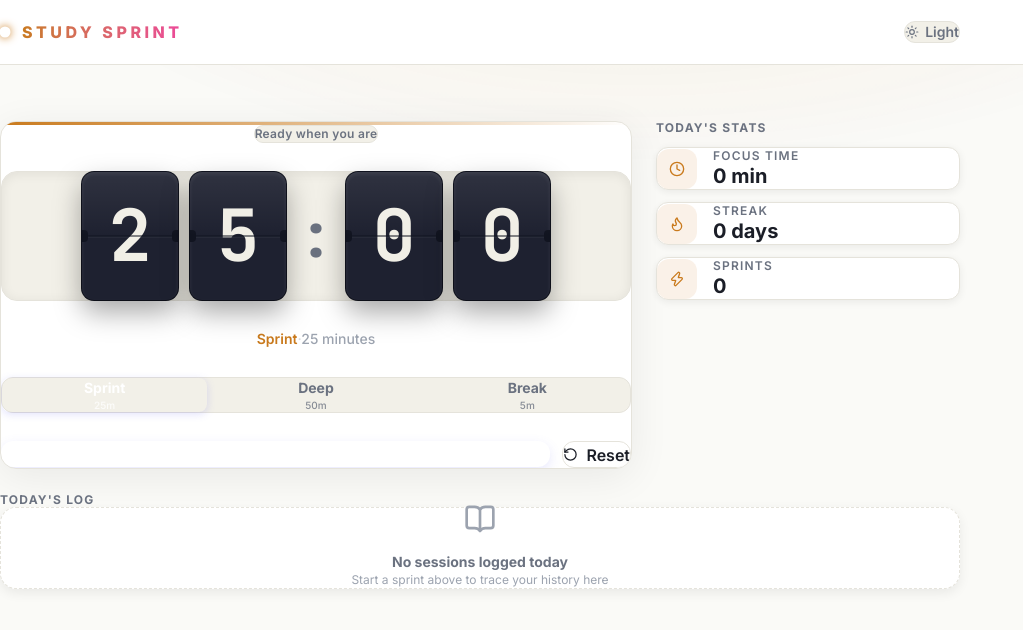
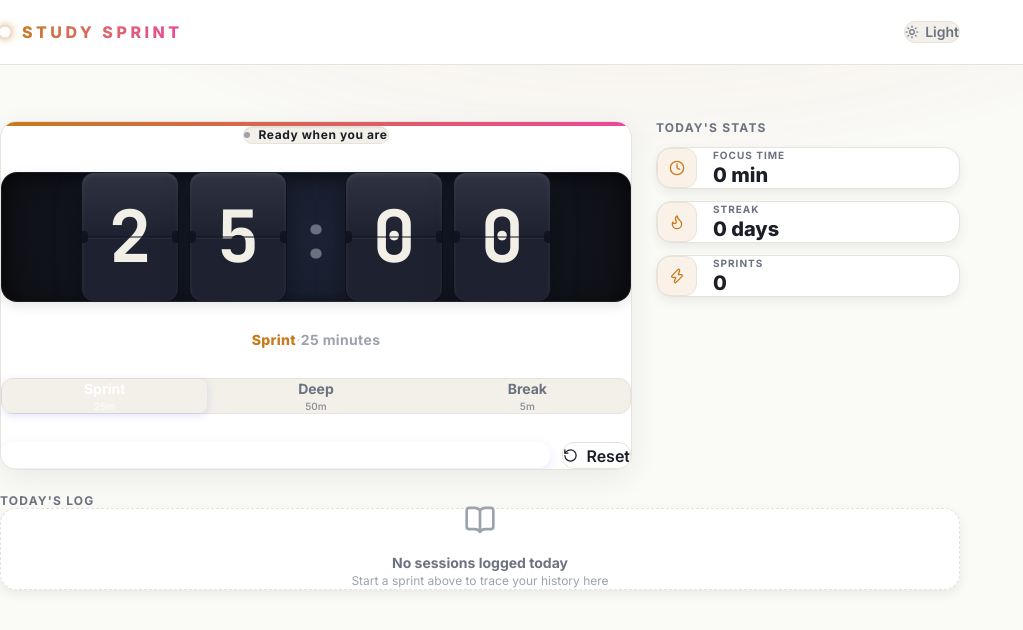
Before and after one commit to mshahnawaz1202/Deimous_Internship, a React (Vite) app in the folder Task_02/study-sprint/: page / in a window 1280 px wide. Shown: the top 630 px of the page, without its empty margins (0-1023 px from the left). Built offline with nearby package versions, Linux system fonts and the light colour scheme.

Commit message:
feat: enhance LogRow, StatBadge, and TimerCard components with improved styles, animations, and dynamic effects

```diff
--- a/Task_02/study-sprint/src/components/LogRow.tsx
+++ b/Task_02/study-sprint/src/components/LogRow.tsx
@@ -22,33 +22,39 @@ export function LogRow({ entry, index }: LogRowProps) {
       animate={{ opacity: 1, x: 0 }}
       exit={{ opacity: 0, x: 16, transition: { duration: 0.15 } }}
       transition={{ duration: 0.3, delay: index * 0.05, ease: 'easeOut' }}
+      whileHover={{ y: -1.5, borderColor: isCompleted ? 'rgba(52, 211, 153, 0.25)' : 'rgba(251, 113, 133, 0.25)' }}
       className="
-        flex items-center justify-between
-        py-4 px-5 rounded-xl
+        relative flex items-center justify-between
+        py-3.5 px-5 rounded-2xl border
+        transition-all duration-300
       "
       style={{
         background: 'var(--surface)',
-        border: '1px solid var(--border)',
+        borderColor: 'var(--border)',
+        boxShadow: '0 2px 8px var(--shadow)',
       }}
     >
-      {/* Left — dot, title, meta */}
-      <div className="flex items-center gap-3 min-w-0">
-        <span
-          className="shrink-0 w-2 h-2 rounded-full"
-          style={{
-            background: isCompleted ? 'var(--success)' : 'var(--danger)',
-          }}
-          aria-hidden="true"
-        />
+      {/* Timeline Bullet Node (responsive center alignment) */}
+      <span
+        className="timeline-dot"
+        style={{
+          '--dot-color': isCompleted ? 'var(--success)' : 'var(--danger)',
+          '--dot-subtle': isCompleted ? 'var(--success-subtle)' : 'var(--danger-subtle)',
+        } as React.CSSProperties}
+        aria-hidden="true"
+      />
+
+      {/* Left — title, meta */}
+      <div className="flex items-center min-w-0">
         <div className="min-w-0">
           <p
-            className="font-semibold text-sm truncate"
+            className="font-bold text-sm truncate"
             style={{ color: 'var(--text)' }}
           >
             {modeLabel}
           </p>
           <p
-            className="text-xs mt-0.5"
+            className="text-xs font-medium mt-0.5"
             style={{ color: 'var(--text-muted)' }}
           >
             {formatTimeOfDay(new Date(entry.startTime))}
@@ -60,10 +66,11 @@ export function LogRow({ entry, index }: LogRowProps) {
 
       {/* Right — status badge */}
       <div
-        className="shrink-0 flex items-center gap-1.5 ml-3 px-2.5 py-1 rounded-lg text-xs font-semibold capitalize"
+        className="shrink-0 flex items-center gap-1 ml-3 px-2.5 py-1 rounded-lg text-xs font-bold capitalize select-none border"
         style={{
           background: isCompleted ? 'var(--success-subtle)' : 'var(--danger-subtle)',
           color: isCompleted ? 'var(--success)' : 'var(--danger)',
+          borderColor: isCompleted ? 'rgba(52, 211, 153, 0.15)' : 'rgba(251, 113, 133, 0.15)',
         }}
       >
         {isCompleted ? (
--- a/Task_02/study-sprint/src/components/StatBadge.tsx
+++ b/Task_02/study-sprint/src/components/StatBadge.tsx
@@ -10,22 +10,27 @@ export interface StatBadgeProps {
 export function StatBadge({ label, value, icon }: StatBadgeProps) {
   return (
     <motion.div
-      whileHover={{ y: -2, boxShadow: '0 10px 28px var(--shadow-md)' }}
-      transition={{ type: 'spring', stiffness: 300, damping: 22 }}
-      className="flex items-center gap-4 px-5 py-4 rounded-xl"
+      whileHover={{
+        y: -3,
+        boxShadow: '0 12px 30px var(--shadow-md)',
+        borderColor: 'rgba(99, 102, 241, 0.25)',
+      }}
+      transition={{ type: 'spring', stiffness: 400, damping: 25 }}
+      className="flex items-center gap-4 px-5 py-4 rounded-2xl transition-colors duration-300"
       style={{
         background: 'var(--surface)',
         border: '1px solid var(--border)',
-        boxShadow: '0 2px 8px var(--shadow)',
+        boxShadow: '0 4px 12px var(--shadow)',
       }}
     >
       {/* Icon badge */}
       {icon && (
         <div
-          className="shrink-0 w-10 h-10 rounded-xl flex items-center justify-center"
+          className="shrink-0 w-10 h-10 rounded-xl flex items-center justify-center border"
           style={{
             background: 'var(--primary-subtle)',
             color: 'var(--primary)',
+            borderColor: 'var(--border)',
           }}
           aria-hidden="true"
         >
@@ -36,13 +41,13 @@ export function StatBadge({ label, value, icon }: StatBadgeProps) {
       {/* Text */}
       <div className="min-w-0">
         <p
-          className="text-xs font-semibold uppercase tracking-widest mb-0.5"
+          className="text-[10px] font-bold uppercase tracking-widest mb-0.5"
           style={{ color: 'var(--text-muted)' }}
         >
           {label}
         </p>
         <p
-          className="text-xl font-bold leading-tight truncate"
+          className="text-lg sm:text-xl font-extrabold leading-tight truncate"
           style={{ color: 'var(--text)' }}
         >
           {value}
--- a/Task_02/study-sprint/src/components/TimerCard.tsx
+++ b/Task_02/study-sprint/src/components/TimerCard.tsx
@@ -49,6 +49,15 @@ export function TimerCard({
   const isCompleted = timerState === 'completed';
   const isBusy      = isRunning || isPaused;
 
+  // Dynamic glow depending on state
+  const glowShadow = isRunning
+    ? '0 16px 48px rgba(99, 102, 241, 0.12), 0 0 24px rgba(99, 102, 241, 0.08), 0 8px 32px var(--shadow)'
+    : isPaused
+    ? '0 16px 48px rgba(251, 113, 133, 0.08), 0 0 24px rgba(251, 113, 133, 0.05), 0 8px 32px var(--shadow)'
+    : isCompleted
+    ? '0 16px 48px rgba(52, 211, 153, 0.18), 0 0 24px rgba(52, 211, 153, 0.12), 0 8px 32px var(--shadow)'
+    : '0 8px 32px var(--shadow)';
+
   return (
     <motion.section
       initial={{ opacity: 0, y: 24 }}
@@ -59,53 +68,93 @@ export function TimerCard({
       style={{
         background: 'var(--surface)',
         border: '1px solid var(--border)',
-        boxShadow: '0 8px 40px var(--shadow)',
+        boxShadow: glowShadow,
+        transition: 'box-shadow 0.4s ease',
       }}
     >
-      {/* ── Coloured accent bar ───────────────── */}
+      {/* ── Coloured accent bar with sliding gradient ───────────────── */}
       <div
-        style={{
-          height: '3px',
-          background: 'linear-gradient(90deg, var(--primary), transparent)',
-        }}
-      />
+        className="w-full relative overflow-hidden"
+        style={{ height: '4px' }}
+      >
+        <motion.div
+          animate={isRunning ? {
+            backgroundPosition: ['0% 50%', '100% 50%', '0% 50%'],
+          } : {}}
+          transition={{ duration: 5, repeat: Infinity, ease: 'linear' }}
+          style={{
+            position: 'absolute',
+            inset: 0,
+            background: isCompleted
+              ? 'var(--success)'
+              : isPaused
+              ? 'linear-gradient(90deg, var(--primary), var(--danger))'
+              : 'linear-gradient(90deg, var(--primary), #EC4899, var(--primary))',
+            backgroundSize: '200% 200%',
+          }}
+        />
+      </div>
 
       <div className="flex flex-col items-center gap-7 px-6 sm:px-10 py-8">
 
         {/* ── Status pill ──────────────────────── */}
         <AnimatePresence mode="wait">
-          <motion.span
+          <motion.div
             key={statusMsg}
             initial={{ opacity: 0, y: -6 }}
             animate={{ opacity: 1, y: 0 }}
             exit={{    opacity: 0, y:  6 }}
             transition={{ duration: 0.2 }}
-            className="px-4 py-1.5 rounded-full text-xs font-semibold tracking-wide"
+            className="px-4.5 py-1.5 rounded-full text-xs font-bold tracking-wider flex items-center gap-2 select-none"
             style={{
               background: 'var(--surface-2)',
-              color: 'var(--text-muted)',
+              color: 'var(--text)',
               border: '1px solid var(--border)',
+              boxShadow: 'inset 0 1px 2px var(--shadow)',
             }}
           >
+            <span
+              className={`w-1.5 h-1.5 rounded-full ${
+                isRunning ? 'animate-pulse' :
+                isCompleted ? 'animate-bounce' :
+                ''
+              }`}
+              style={{
+                background: isRunning ? 'var(--primary)' :
+                            isPaused ? 'var(--danger)' :
+                            isCompleted ? 'var(--success)' :
+                            'var(--text-faint)'
+              }}
+            />
             {statusMsg}
-          </motion.span>
+          </motion.div>
         </AnimatePresence>
 
         {/* ── Timer Display with inset well ────── */}
         <div
-          className="w-full flex justify-center items-center py-12 px-6 rounded-2xl"
+          className="w-full flex justify-center items-center py-10 sm:py-14 px-6 rounded-2xl relative overflow-hidden"
           style={{
-            background: 'var(--surface-2)',
-            border: '1px solid var(--border)',
-            boxShadow: 'inset 0 2px 12px var(--shadow)',
+            background: 'radial-gradient(circle at center, rgba(15, 23, 42, 0.95), rgba(9, 10, 15, 0.98))',
+            border: '1px solid rgba(255, 255, 255, 0.05)',
+            boxShadow: 'inset 0 4px 20px rgba(0, 0, 0, 0.6), 0 4px 12px rgba(0, 0, 0, 0.1)',
           }}
         >
-          <TimerBoard secondsLeft={secondsLeft} />
+          {/* Subtle grid pattern background overlay in the timer well */}
+          <div
+            className="absolute inset-0 opacity-5 pointer-events-none"
+            style={{
+              backgroundImage: 'radial-gradient(rgba(255, 255, 255, 0.15) 1px, transparent 1px)',
+              backgroundSize: '16px 16px',
+            }}
+          />
+          <div className="relative z-10">
+            <TimerBoard secondsLeft={secondsLeft} />
+          </div>
         </div>
 
         {/* ── Mode sub-label ───────────────────── */}
-        <p className="text-sm font-medium" style={{ color: 'var(--text-faint)' }}>
-          <span style={{ color: 'var(--primary)', fontWeight: 600 }}>{duration.label}</span>
+        <p className="text-sm font-bold tracking-wide" style={{ color: 'var(--text-faint)' }}>
+          <span style={{ color: 'var(--primary)', fontWeight: 800 }}>{duration.label}</span>
           <span className="mx-2 opacity-40">·</span>
           {duration.minutes} minutes
         </p>
```
